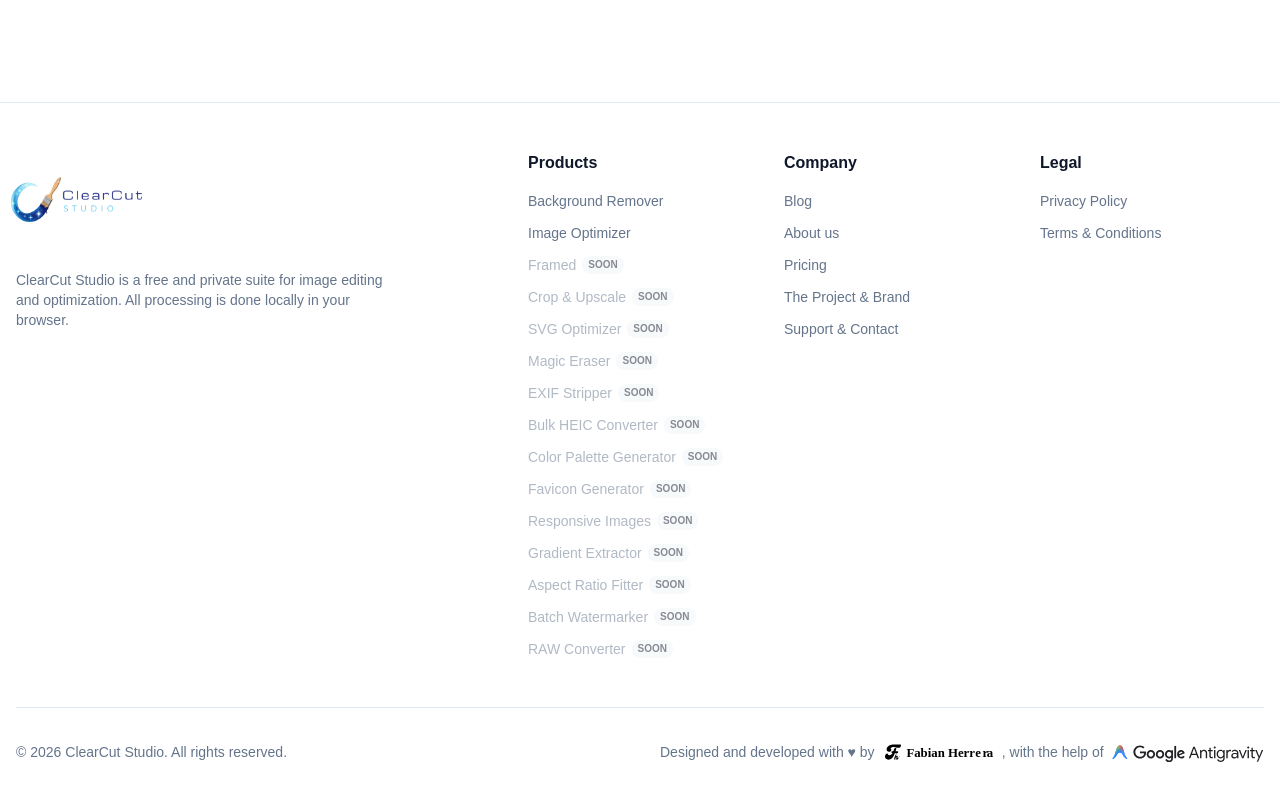
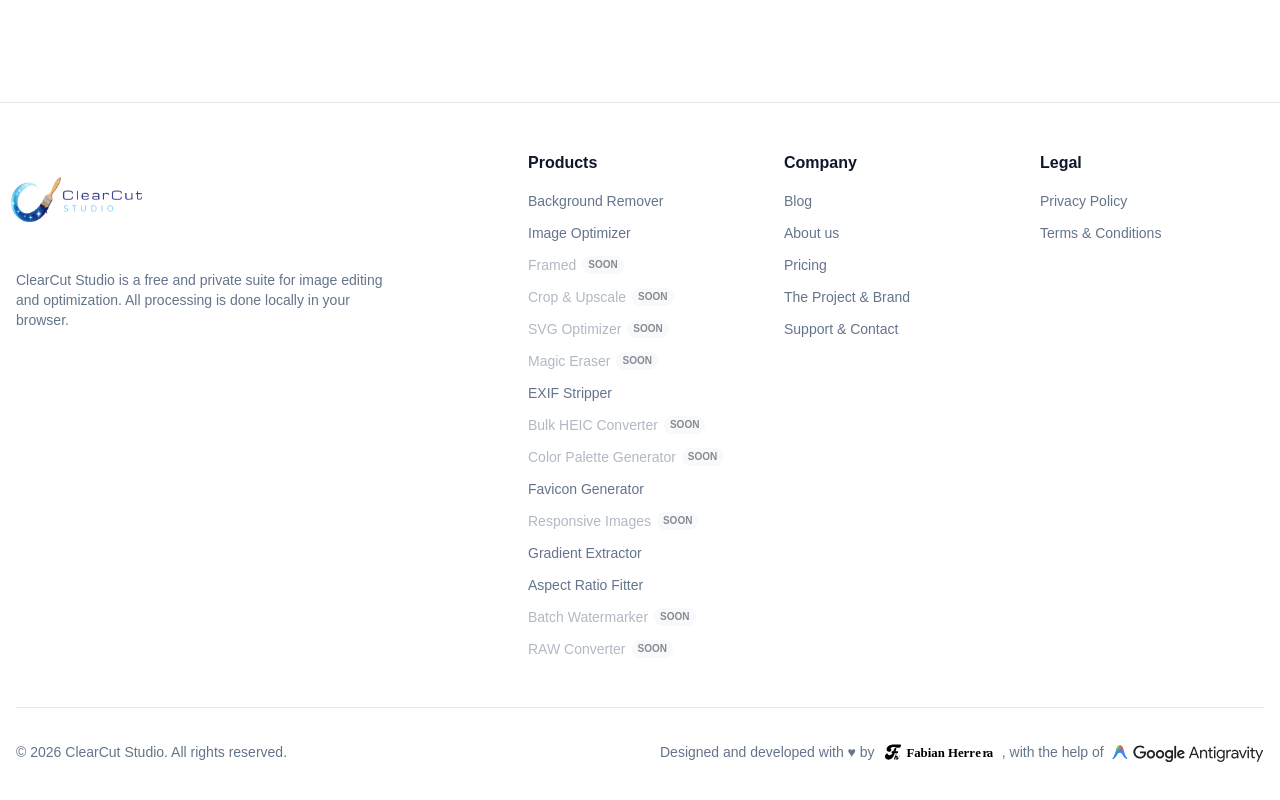
Before and after one commit to fabianhermar/clearcut-studio, a Next.js app: page /en/about in a window 1280 px wide. Shown: the part 938-1738 px from the top of the page. Built offline with nearby package versions, Linux system fonts and the light colour scheme; a web font is replaced by a local one.

Commit message:
feat(footer): Update footer links to be interactive for tools

```diff
--- a/components/landing/footer.tsx
+++ b/components/landing/footer.tsx
@@ -71,9 +71,9 @@ export function Footer({ dict, lang = "en" }: FooterProps) {
                 </span>
               </li>
               <li>
-                <span className="inline-flex items-center gap-1.5 opacity-50 cursor-not-allowed">
-                  {dict?.footer?.productsExif || (lang === 'es' ? 'Borrador de Metadatos' : 'EXIF Stripper')} <span className="text-[10px] uppercase bg-muted text-foreground px-1.5 py-0.5 rounded font-bold">{c.comingSoon}</span>
-                </span>
+                <Link href={`/${lang}/?tool=exif-stripper`} className="hover:text-primary transition-colors">
+                  {dict?.footer?.productsExif || (lang === 'es' ? 'Borrador de Metadatos' : 'EXIF Stripper')}
+                </Link>
               </li>
               <li>
                 <span className="inline-flex items-center gap-1.5 opacity-50 cursor-not-allowed">
@@ -86,9 +86,9 @@ export function Footer({ dict, lang = "en" }: FooterProps) {
                 </span>
               </li>
               <li>
-                <span className="inline-flex items-center gap-1.5 opacity-50 cursor-not-allowed">
-                  {lang === 'es' ? 'Generador de Favicons' : 'Favicon Generator'} <span className="text-[10px] uppercase bg-muted text-foreground px-1.5 py-0.5 rounded font-bold">{c.comingSoon}</span>
-                </span>
+                <Link href={`/${lang}/?tool=favicon-generator`} className="hover:text-primary transition-colors">
+                  {lang === 'es' ? 'Generador de Favicons' : 'Favicon Generator'}
+                </Link>
               </li>
               <li>
                 <span className="inline-flex items-center gap-1.5 opacity-50 cursor-not-allowed">
@@ -96,14 +96,14 @@ export function Footer({ dict, lang = "en" }: FooterProps) {
                 </span>
               </li>
               <li>
-                <span className="inline-flex items-center gap-1.5 opacity-50 cursor-not-allowed">
-                  {lang === 'es' ? 'Extractor de Gradientes' : 'Gradient Extractor'} <span className="text-[10px] uppercase bg-muted text-foreground px-1.5 py-0.5 rounded font-bold">{c.comingSoon}</span>
-                </span>
+                <Link href={`/${lang}/?tool=gradient-extractor`} className="hover:text-primary transition-colors">
+                  {lang === 'es' ? 'Extractor de Gradientes' : 'Gradient Extractor'}
+                </Link>
               </li>
               <li>
-                <span className="inline-flex items-center gap-1.5 opacity-50 cursor-not-allowed">
-                  {lang === 'es' ? 'Adaptador para Redes' : 'Aspect Ratio Fitter'} <span className="text-[10px] uppercase bg-muted text-foreground px-1.5 py-0.5 rounded font-bold">{c.comingSoon}</span>
-                </span>
+                <Link href={`/${lang}/?tool=aspect-ratio-fitter`} className="hover:text-primary transition-colors">
+                  {lang === 'es' ? 'Adaptador para Redes' : 'Aspect Ratio Fitter'}
+                </Link>
               </li>
               <li>
                 <span className="inline-flex items-center gap-1.5 opacity-50 cursor-not-allowed">
```
